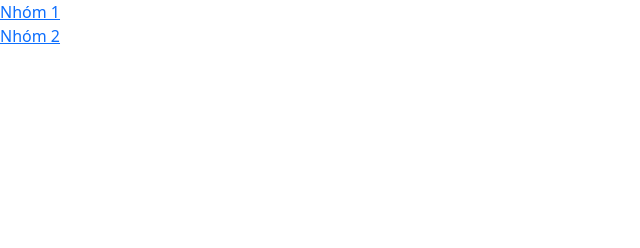
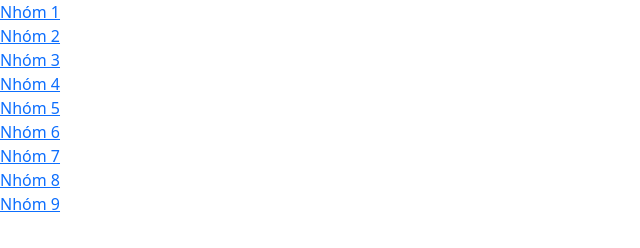
Before and after one commit to HSGSTinChi2023/hsgstinchi2023.github.io, a plain HTML site: page index.html in a window 1280 px wide. Shown: the whole page, without its empty margins (0-640 px from the left). Drawn offline with nearby package versions, Linux system fonts and the light colour scheme.

Commit message:
Update index.html

```diff
--- a/index.html
+++ b/index.html
@@ -15,5 +15,19 @@
         <a href="/Nhom1/">Nhóm 1</a>
         <br>
         <a href="/Nhom2/">Nhóm 2</a>
+        <br>
+        <a href="/Nhom3/">Nhóm 3</a>
+        <br>
+        <a href="/Nhom4/">Nhóm 4</a>
+        <br>
+        <a href="/Nhom5/">Nhóm 5</a>
+        <br>
+        <a href="/Nhom6/">Nhóm 6</a>
+        <br>
+        <a href="/Nhom7/">Nhóm 7</a>
+        <br>
+        <a href="/Nhom8/">Nhóm 8</a>
+        <br>
+        <a href="/Nhom9/">Nhóm 9</a>
     </body>
 </html>
```
